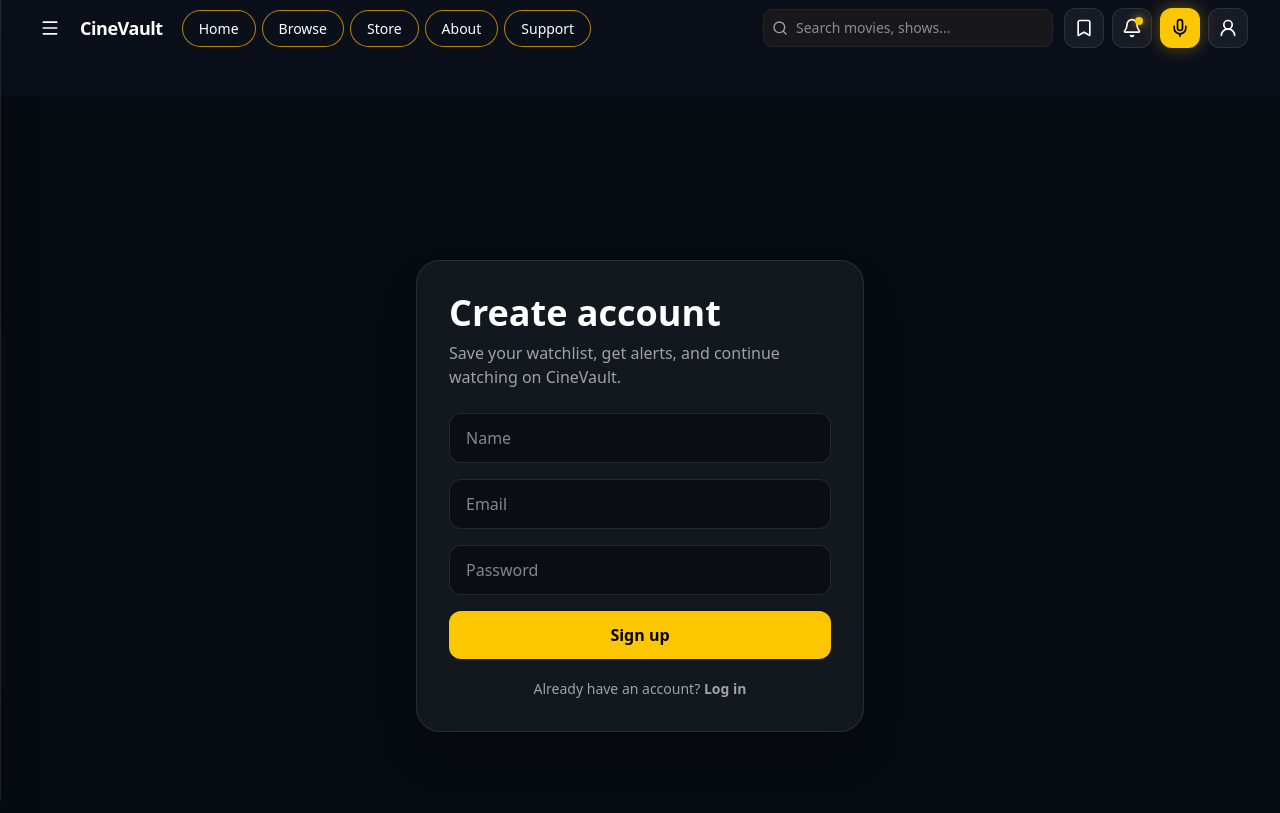
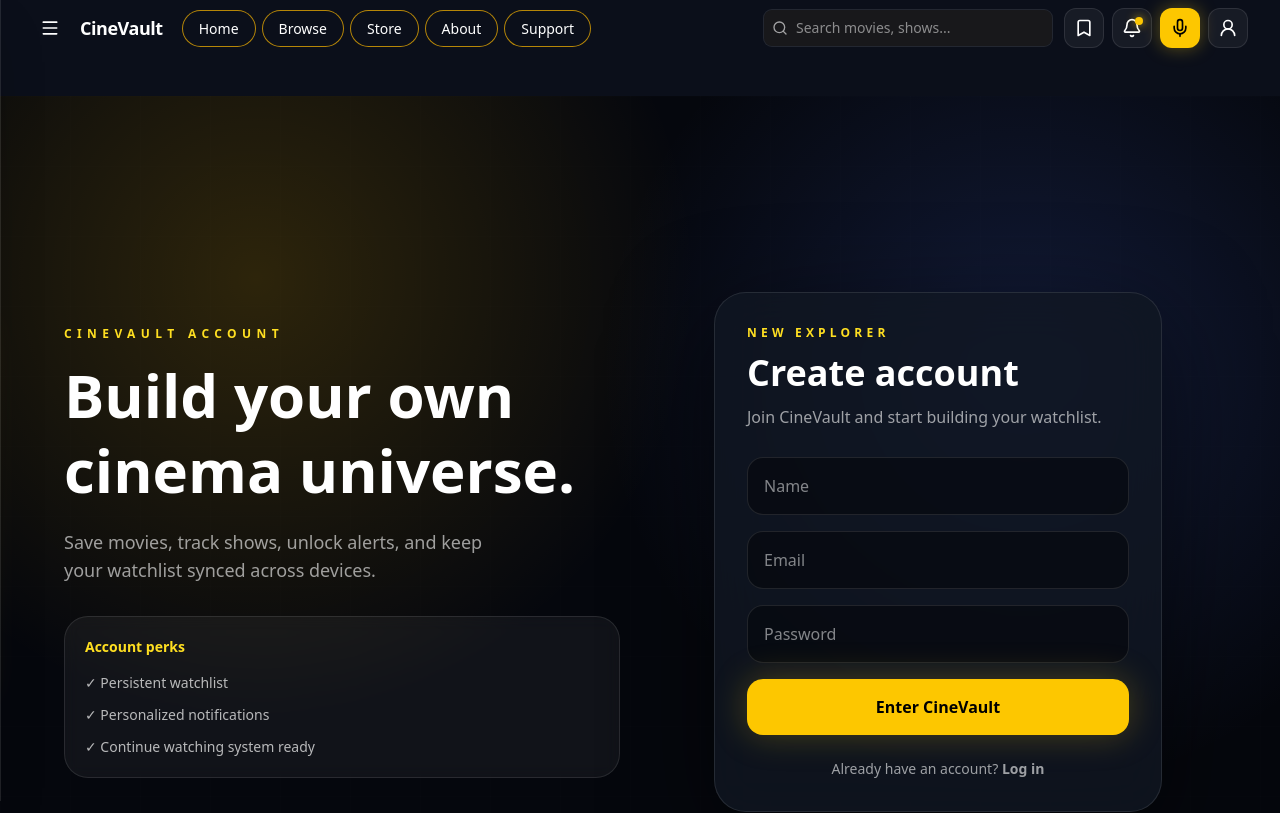
Before and after one commit to breezy23333/cinevault, a Next.js app: page /signup in a window 1280 px wide. Shown: the top 813 px of the page. Built offline with nearby package versions, Linux system fonts and the light colour scheme.

Commit message:
Redesign login and signup pages

```diff
--- a/app/login/page.tsx
+++ b/app/login/page.tsx
@@ -20,9 +20,7 @@ export default function LoginPage() {
     const res = await fetch("/api/auth/login", {
       method: "POST",
       credentials: "include",
-      headers: {
-        "Content-Type": "application/json",
-      },
+      headers: { "Content-Type": "application/json" },
       body: JSON.stringify({ email, password }),
     });
 
@@ -39,55 +37,67 @@ export default function LoginPage() {
   }
 
   return (
-    <main className="flex min-h-screen items-center justify-center bg-[#070b12] px-4 py-28">
+    <main className="relative min-h-screen overflow-hidden bg-[#05070d] px-4 py-28 text-white">
+      <div className="absolute inset-0 bg-[radial-gradient(circle_at_25%_25%,rgba(255,190,0,0.16),transparent_35%),radial-gradient(circle_at_75%_30%,rgba(100,80,255,0.2),transparent_35%)]" />
+      <div className="absolute inset-0 bg-[linear-gradient(to_right,rgba(255,255,255,0.04)_1px,transparent_1px),linear-gradient(to_bottom,rgba(255,255,255,0.04)_1px,transparent_1px)] bg-[size:70px_70px] opacity-20" />
+
+      <section className="relative mx-auto grid min-h-[calc(100vh-7rem)] max-w-6xl items-center gap-10 lg:grid-cols-2">
+        <div className="hidden lg:block">
+          <p className="mb-4 text-xs font-black uppercase tracking-[0.45em] text-yellow-300">
+            Welcome Back
+          </p>
+          <h1 className="max-w-xl text-6xl font-black leading-tight">
+            Continue your cinematic journey.
+          </h1>
+          <p className="mt-5 max-w-md text-lg text-white/60">
+            Your saved movies, shows, ratings, and watch history are waiting.
+          </p>
+
+          <div className="mt-8 rounded-3xl border border-white/10 bg-white/5 p-5 backdrop-blur">
+            <p className="text-sm font-bold text-yellow-300">System online</p>
+            <div className="mt-4 grid gap-3 text-sm text-white/70">
+              <span>✓ Database watchlist active</span>
+              <span>✓ Account session active</span>
+              <span>✓ Notifications coming next</span>
+            </div>
+          </div>
+        </div>
+
         <form
           onSubmit={handleLogin}
-        className="w-full max-w-md rounded-3xl border border-white/10 bg-white/5 p-8 shadow-2xl"
+          className="mx-auto w-full max-w-md rounded-[2rem] border border-white/10 bg-[#111722]/80 p-8 shadow-[0_30px_100px_rgba(0,0,0,0.55)] backdrop-blur-xl"
         >
-        <h1 className="text-4xl font-black">Welcome back</h1>
-        <p className="mt-2 text-white/60">
-          Log in to continue watching, rating, and saving titles on CineVault.
+          <p className="mb-3 text-xs font-black uppercase tracking-[0.35em] text-yellow-300">
+            CineVault Access
+          </p>
+          <h2 className="text-4xl font-black">Welcome back</h2>
+          <p className="mt-3 text-white/60">
+            Log in to continue watching, rating, and saving titles.
           </p>
 
           {error && (
-          <div className="mt-5 rounded-xl bg-red-500/10 px-4 py-3 text-sm font-bold text-red-300">
+            <div className="mt-5 rounded-2xl border border-red-400/20 bg-red-500/10 px-4 py-3 text-sm font-bold text-red-300">
               {error}
             </div>
           )}
 
-        <div className="mt-6 space-y-4">
-          <input
-            value={email}
-            onChange={(e) => setEmail(e.target.value)}
-            type="email"
-            placeholder="Email"
-            className="w-full rounded-xl border border-white/10 bg-black/40 px-4 py-3 outline-none focus:border-yellow-400"
-          />
+          <div className="mt-7 space-y-4">
+            <input value={email} onChange={(e) => setEmail(e.target.value)} type="email" placeholder="Email" className="w-full rounded-2xl border border-white/10 bg-black/40 px-4 py-4 outline-none focus:border-yellow-400" />
+            <input value={password} onChange={(e) => setPassword(e.target.value)} type="password" placeholder="Password" className="w-full rounded-2xl border border-white/10 bg-black/40 px-4 py-4 outline-none focus:border-yellow-400" />
 
-          <input
-            value={password}
-            onChange={(e) => setPassword(e.target.value)}
-            type="password"
-            placeholder="Password"
-            className="w-full rounded-xl border border-white/10 bg-black/40 px-4 py-3 outline-none focus:border-yellow-400"
-          />
-
-          <button
-            type="submit"
-            disabled={loading}
-            className="w-full rounded-xl bg-yellow-400 px-4 py-3 font-black text-black hover:bg-yellow-300 disabled:opacity-60"
-          >
-            {loading ? "Logging in..." : "Login"}
+            <button type="submit" disabled={loading} className="w-full rounded-2xl bg-yellow-400 px-4 py-4 font-black text-black shadow-[0_0_35px_rgba(250,204,21,0.25)] hover:bg-yellow-300 disabled:opacity-60">
+              {loading ? "Logging in..." : "Enter Watchlist"}
             </button>
           </div>
 
-        <p className="mt-5 text-center text-sm text-white/60">
+          <p className="mt-6 text-center text-sm text-white/60">
             No account yet?{" "}
-          <Link href="/signup" className="font-bold text-yellow-300">
+            <Link href="/signup" className="font-black text-yellow-300">
               Create one
             </Link>
           </p>
         </form>
+      </section>
     </main>
   );
 }
--- a/app/signup/page.tsx
+++ b/app/signup/page.tsx
@@ -20,9 +20,8 @@ export default function SignupPage() {
 
     const res = await fetch("/api/auth/signup", {
       method: "POST",
-      headers: {
-        "Content-Type": "application/json",
-      },
+      credentials: "include",
+      headers: { "Content-Type": "application/json" },
       body: JSON.stringify({ name, email, password }),
     });
 
@@ -38,61 +37,68 @@ export default function SignupPage() {
   }
 
   return (
-    <main className="flex min-h-screen items-center justify-center bg-[#070b12] px-4 py-28">
+    <main className="relative min-h-screen overflow-hidden bg-[#05070d] px-4 py-28 text-white">
+      <div className="absolute inset-0 bg-[radial-gradient(circle_at_20%_20%,rgba(255,190,0,0.16),transparent_35%),radial-gradient(circle_at_80%_30%,rgba(80,120,255,0.18),transparent_35%)]" />
+      <div className="absolute inset-0 bg-[linear-gradient(to_right,rgba(255,255,255,0.04)_1px,transparent_1px),linear-gradient(to_bottom,rgba(255,255,255,0.04)_1px,transparent_1px)] bg-[size:70px_70px] opacity-20" />
+
+      <section className="relative mx-auto grid min-h-[calc(100vh-7rem)] max-w-6xl items-center gap-10 lg:grid-cols-2">
+        <div className="hidden lg:block">
+          <p className="mb-4 text-xs font-black uppercase tracking-[0.45em] text-yellow-300">
+            CineVault Account
+          </p>
+          <h1 className="max-w-xl text-6xl font-black leading-tight">
+            Build your own cinema universe.
+          </h1>
+          <p className="mt-5 max-w-md text-lg text-white/60">
+            Save movies, track shows, unlock alerts, and keep your watchlist synced across devices.
+          </p>
+
+          <div className="mt-8 rounded-3xl border border-white/10 bg-white/5 p-5 backdrop-blur">
+            <p className="text-sm font-bold text-yellow-300">Account perks</p>
+            <div className="mt-4 grid gap-3 text-sm text-white/70">
+              <span>✓ Persistent watchlist</span>
+              <span>✓ Personalized notifications</span>
+              <span>✓ Continue watching system ready</span>
+            </div>
+          </div>
+        </div>
+
         <form
           onSubmit={handleSignup}
-        className="w-full max-w-md rounded-3xl border border-white/10 bg-white/5 p-8 shadow-2xl"
+          className="mx-auto w-full max-w-md rounded-[2rem] border border-white/10 bg-[#111722]/80 p-8 shadow-[0_30px_100px_rgba(0,0,0,0.55)] backdrop-blur-xl"
         >
-        <h1 className="text-4xl font-black">Create account</h1>
-        <p className="mt-2 text-white/60">
-          Save your watchlist, get alerts, and continue watching on CineVault.
+          <p className="mb-3 text-xs font-black uppercase tracking-[0.35em] text-yellow-300">
+            New explorer
+          </p>
+          <h2 className="text-4xl font-black">Create account</h2>
+          <p className="mt-3 text-white/60">
+            Join CineVault and start building your watchlist.
           </p>
 
           {error && (
-          <div className="mt-5 rounded-xl bg-red-500/10 px-4 py-3 text-sm font-bold text-red-300">
+            <div className="mt-5 rounded-2xl border border-red-400/20 bg-red-500/10 px-4 py-3 text-sm font-bold text-red-300">
               {error}
             </div>
           )}
 
-        <div className="mt-6 space-y-4">
-          <input
-            value={name}
-            onChange={(e) => setName(e.target.value)}
-            placeholder="Name"
-            className="w-full rounded-xl border border-white/10 bg-black/40 px-4 py-3 outline-none focus:border-yellow-400"
-          />
+          <div className="mt-7 space-y-4">
+            <input value={name} onChange={(e) => setName(e.target.value)} placeholder="Name" className="w-full rounded-2xl border border-white/10 bg-black/40 px-4 py-4 outline-none focus:border-yellow-400" />
+            <input value={email} onChange={(e) => setEmail(e.target.value)} type="email" placeholder="Email" className="w-full rounded-2xl border border-white/10 bg-black/40 px-4 py-4 outline-none focus:border-yellow-400" />
+            <input value={password} onChange={(e) => setPassword(e.target.value)} type="password" placeholder="Password" className="w-full rounded-2xl border border-white/10 bg-black/40 px-4 py-4 outline-none focus:border-yellow-400" />
 
-          <input
-            value={email}
-            onChange={(e) => setEmail(e.target.value)}
-            type="email"
-            placeholder="Email"
-            className="w-full rounded-xl border border-white/10 bg-black/40 px-4 py-3 outline-none focus:border-yellow-400"
-          />
-
-          <input
-            value={password}
-            onChange={(e) => setPassword(e.target.value)}
-            type="password"
-            placeholder="Password"
-            className="w-full rounded-xl border border-white/10 bg-black/40 px-4 py-3 outline-none focus:border-yellow-400"
-          />
-
-          <button
-            disabled={loading}
-            className="w-full rounded-xl bg-yellow-400 px-4 py-3 font-black text-black hover:bg-yellow-300 disabled:opacity-60"
-          >
-            {loading ? "Creating account..." : "Sign up"}
+            <button disabled={loading} className="w-full rounded-2xl bg-yellow-400 px-4 py-4 font-black text-black shadow-[0_0_35px_rgba(250,204,21,0.25)] hover:bg-yellow-300 disabled:opacity-60">
+              {loading ? "Creating account..." : "Enter CineVault"}
             </button>
           </div>
 
-        <p className="mt-5 text-center text-sm text-white/60">
+          <p className="mt-6 text-center text-sm text-white/60">
             Already have an account?{" "}
-          <Link href="/login" className="font-bold text-yellow-300">
+            <Link href="/login" className="font-black text-yellow-300">
               Log in
             </Link>
           </p>
         </form>
+      </section>
     </main>
   );
 }
```
Lines whose indentation alone changed are shown as unchanged.
